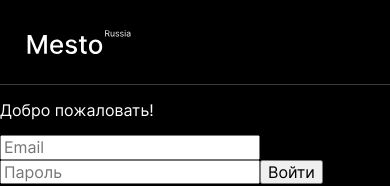
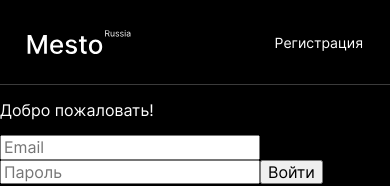
Before and after one commit to artginzburg/react-mesto-auth, a React (Create React App) app: page /login in a window 390 px wide. Shown: the top 186 px of the page. Built offline with nearby package versions, Linux system fonts and the light colour scheme; no server answers.

Commit message:
header is fully ready

```diff
--- /dev/null
+++ b/src/blocks/header/__action-button/_dimmed/header__action-button_dimmed.css
@@ -0,0 +1,3 @@
+.header__action-button_dimmed {
+  color: #a9a9a9;
+}
--- /dev/null
+++ b/src/blocks/header/__action-button/header__action-button.css
@@ -0,0 +1,29 @@
+.header__action-button {
+  font-size: 18px;
+  line-height: 22px;
+
+  color: #fff;
+  text-decoration-line: none;
+
+  transition-property: opacity transform;
+  transition-duration: .2s;
+
+  -webkit-tap-highlight-color: transparent;
+}
+
+.header__action-button:active {
+  transform: scale(.9);
+}
+
+@media (hover: hover) {
+  .header__action-button:hover {
+    opacity: .6;
+  }
+}
+
+@media screen and (max-width: 767px) {
+  .header__action-button {
+    font-size: 14px;
+    line-height: 17px;
+  }
+}
--- /dev/null
+++ b/src/blocks/header/__container/header__container.css
@@ -0,0 +1,19 @@
+.header__container {
+  display: grid;
+
+  grid-auto-flow: column;
+  column-gap: 24px;
+
+  justify-items: end;
+
+  text-align: right;
+
+  overflow: hidden;
+}
+
+@media screen and (max-width: 767px) {
+  .header__container {
+    grid-auto-flow: row;
+    row-gap: 5px;
+  }
+}
--- /dev/null
+++ b/src/blocks/header/__credential/header__credential.css
@@ -0,0 +1,10 @@
+.header__credential {
+  margin: 0;
+
+  font-size: 18px;
+  line-height: 22px;
+
+  font-weight: 500;
+
+  overflow: hidden;
+}
--- a/src/blocks/header/header.css
+++ b/src/blocks/header/header.css
@@ -1,11 +1,10 @@
 .header {
-  min-height: 120px;
-
   max-width: calc(100vw - 27px*2);
   margin: 0 auto;
 
   display: flex;
   align-items: center;
+  justify-content: space-between;
 }
 
 .header::before {
@@ -23,16 +22,14 @@
 
   width: 880px;
   max-width: 100vw;
+}
 
+.header, .header::before {
   min-height: 120px;
 }
 
 @media screen and (max-width: 767px) {
-  .header {
-    min-height: 85px;
-  }
-
-  .header::before {
+  .header, .header::before {
     min-height: 85px;
   }
 }
--- a/src/components/App.jsx
+++ b/src/components/App.jsx
@@ -26,6 +26,7 @@ function App(props) {
   const currentUser = useCurrentUser();
 
   const [loggedIn, setLoggedIn] = React.useState(!!localStorage.token);
+  const [email, setEmail] = React.useState('');
 
   const [isEditProfilePopupOpen, setIsEditProfilePopupOpen] = React.useState(false);
   const [isAddPlacePopupOpen, setIsAddPlacePopupOpen] = React.useState(false);
@@ -165,13 +166,14 @@ function App(props) {
         .getUserInfo()
         .then(res => {
           if (res) {
+            setEmail(res.data.email);
             handleLogin();
             props.history.push('/');
           }
         })
         .catch(err => {
           setLoggedIn(false);
-          delete localStorage.token;
+
           console.log(err);
         });
     }
@@ -183,7 +185,7 @@ function App(props) {
 
   return (
     <>
-      <Header />
+      <Header credential={email} />
       <Switch>
         <Route path="/register">
           <Register />
--- a/src/components/Header.jsx
+++ b/src/components/Header.jsx
@@ -1,15 +1,55 @@
 import { memo } from 'react';
+import { Link, withRouter } from 'react-router-dom';
 
 import logo from '../images/logo.svg';
 
 import { homepage } from '../../package.json';
 
-const Header = memo(() => (
-  <header className="header">
-    <a target="_self" href={homepage} className="logo header__logo">
-      <img className="logo__img" alt="Mesto" src={logo} />
-    </a>
-  </header>
-));
+const Header = memo(props => {
+  let buttonTitle;
+  let buttonLink = '/login';
+  let loggedIn = false;
 
-export default Header;
+  switch (props.location.pathname) {
+    case '/login':
+      buttonTitle = 'Регистрация';
+      buttonLink = '/register';
+      break;
+
+    case '/register':
+      buttonTitle = 'Войти';
+      break;
+
+    default:
+      buttonTitle = 'Выйти';
+      loggedIn = true;
+      break;
+  }
+
+  function signOut() {
+    delete localStorage.token;
+    props.history.push('/login');
+  }
+
+  return (
+    <header className="header">
+      <a target="_self" href={homepage} className="logo header__logo">
+        <img className="logo__img" alt="Mesto" src={logo} />
+      </a>
+      <div className="header__container">
+        {loggedIn && props.credential ? (
+          <p className="header__credential">{props.credential}</p>
+        ) : null}
+        <Link
+          to={buttonLink}
+          onClick={loggedIn ? signOut : null}
+          className={`header__action-button${loggedIn ? ' header__action-button_dimmed' : ''}`}
+        >
+          {buttonTitle}
+        </Link>
+      </div>
+    </header>
+  );
+});
+
+export default withRouter(Header);
--- a/src/index.css
+++ b/src/index.css
@@ -5,6 +5,10 @@
 
 @import url(./blocks/header/header.css);
 @import url(./blocks/header/__logo/header__logo.css);
+@import url(./blocks/header/__container/header__container.css);
+@import url(./blocks/header/__action-button/header__action-button.css);
+@import url(./blocks/header/__action-button/_dimmed/header__action-button_dimmed.css);
+@import url(./blocks/header/__credential/header__credential.css);
 
 @import url(./blocks/logo/logo.css);
 @import url(./blocks/logo/__img/logo__img.css);
```
